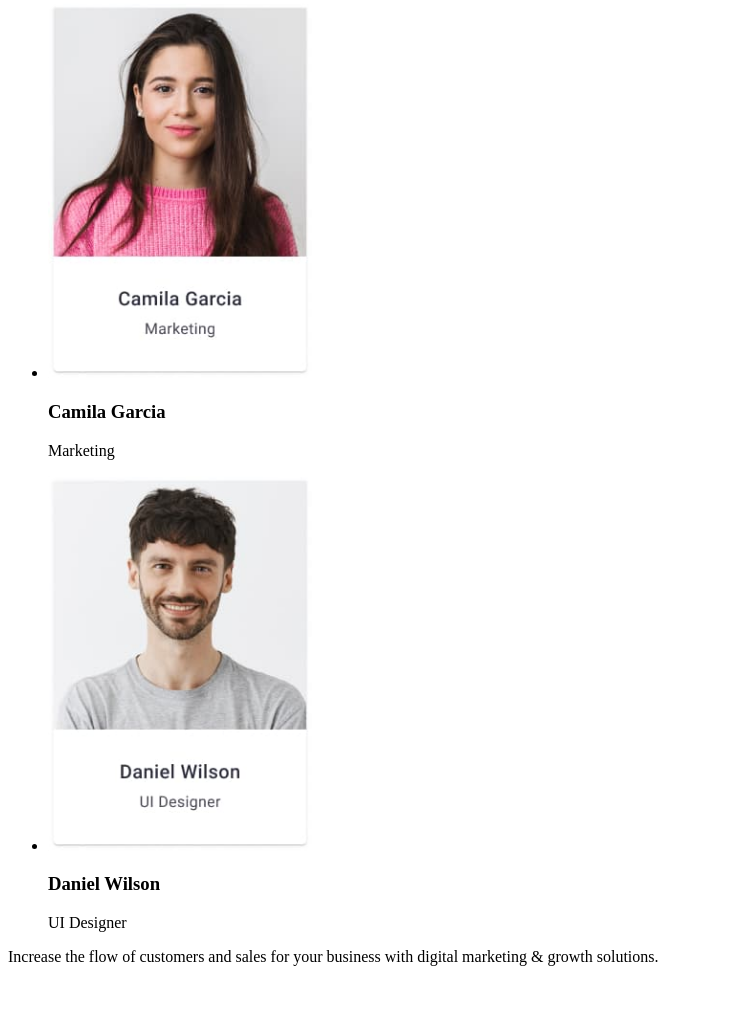
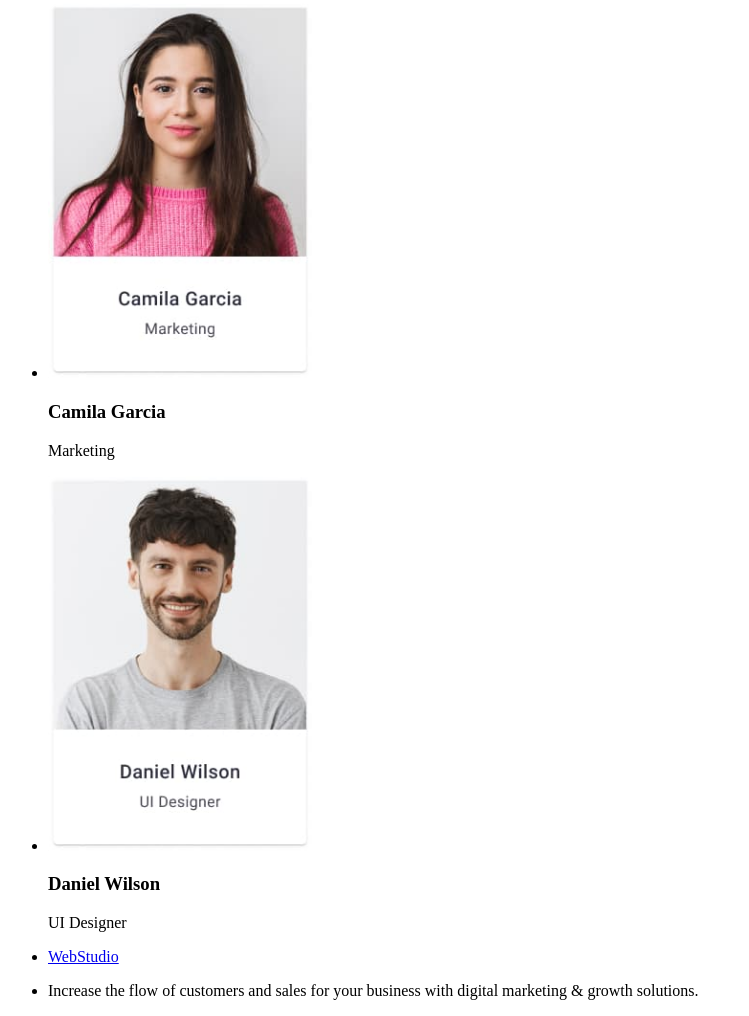
Before and after one commit to IrinaBurtolik/goit-markup-hw-01, a plain HTML site: page index.html in a window 1280 px wide. Shown: the part 2351-3367 px from the top of the page, without its empty margins (0-749 px from the left). Before the commit the page ends 3333 px from the top, so only its background shows below. Drawn offline with Linux system fonts and the light colour scheme.

Commit message:
Edit 1.3

```diff
--- a/index.html
+++ b/index.html
@@ -104,11 +104,16 @@
     <!-- Подвал макета -->
     <footer>
       <section>
-        <a href="./index.html"></a>
-        <p>
-          Increase the flow of customers and sales for your business with
-          digital marketing & growth solutions.
-        </p>
+        <ul>
+          <li>
+          <a href=./index.html>WebStudio</a>
+          </li>
+          <li>
+          <p>
+            Increase the flow of customers and sales for your business with digital marketing & growth solutions.
+           </p>
+          </li>
+        </ul>
       </section>
     </footer>
   </body>
```
